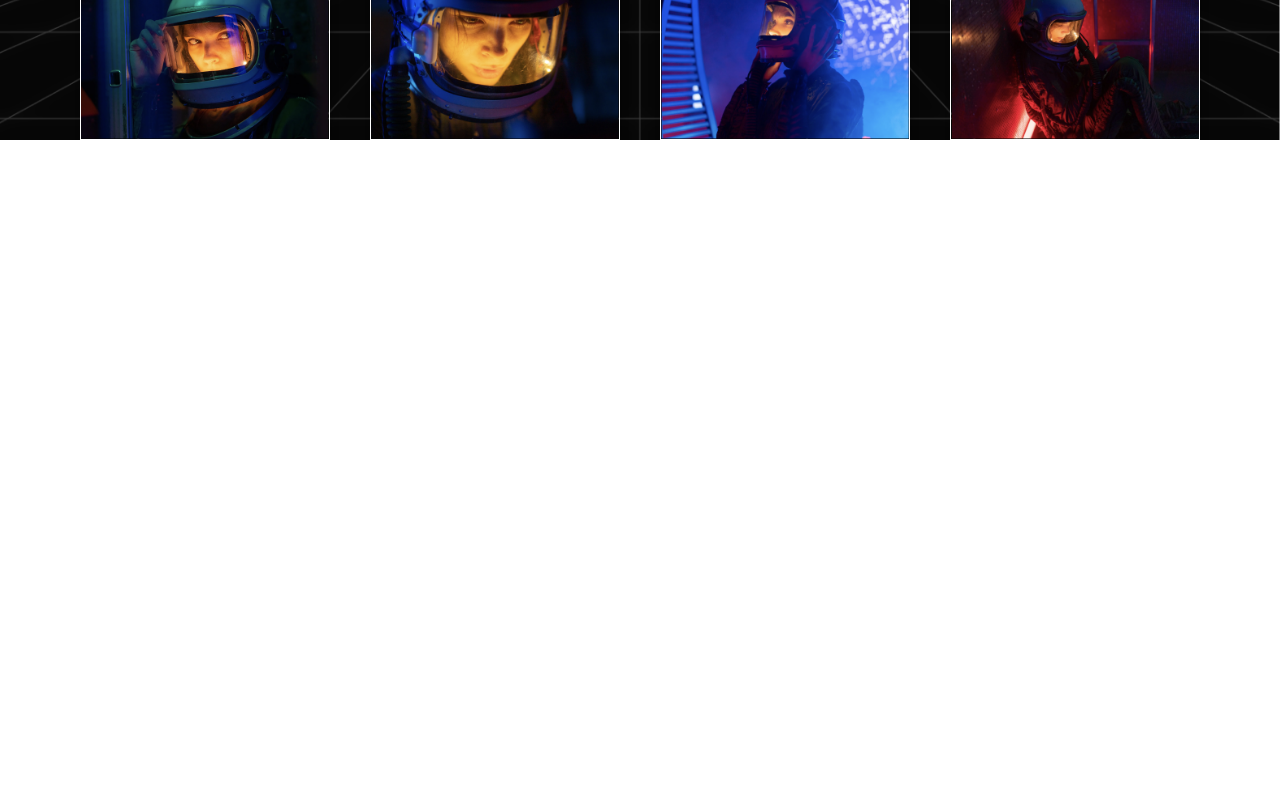
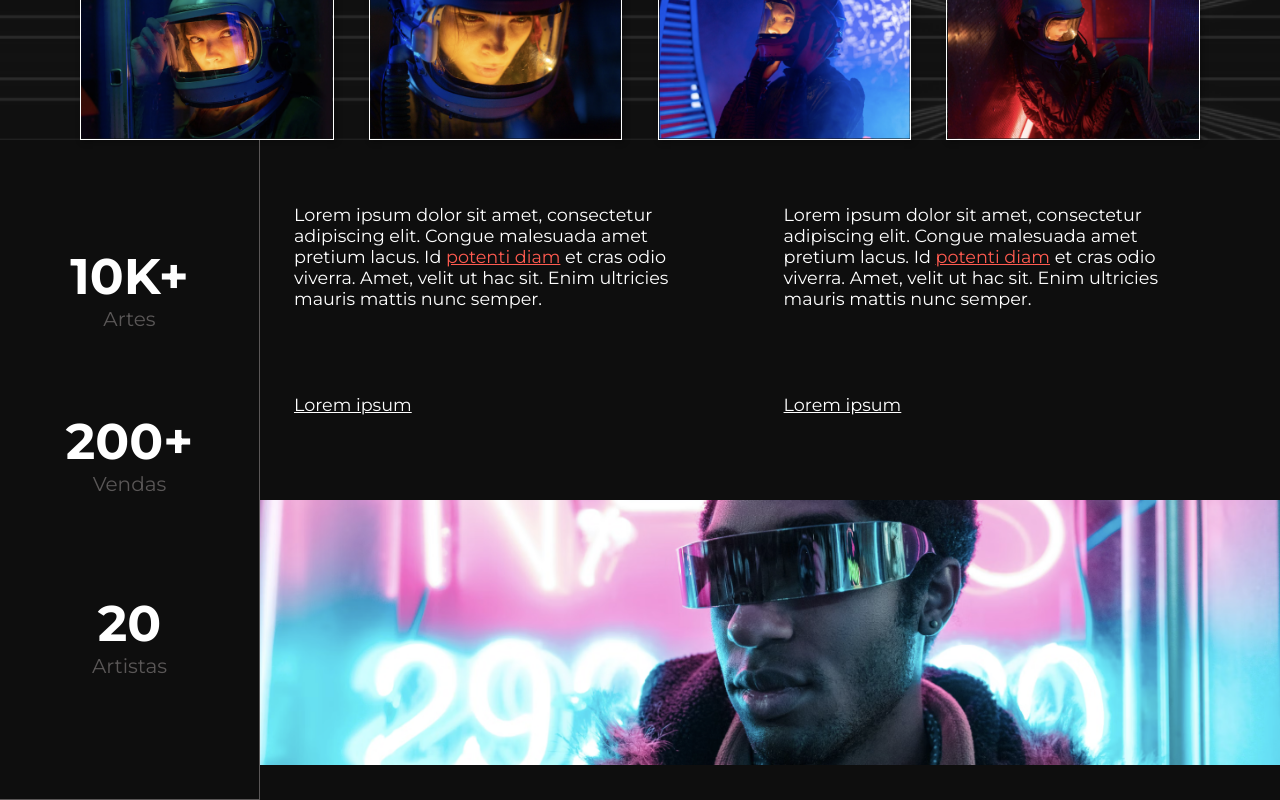
Before and after one commit to pedroviniciusn/Desafio_Rocket_NFTs, a React (Vite) app: page / in a window 1280 px wide. Shown: the part 684-1484 px from the top of the page. Before the commit the page ends 824 px from the top, so only its background shows below. Built offline with nearby package versions, Linux system fonts and the light colour scheme.

Commit message:
adicionando components

```diff
--- a/src/App.tsx
+++ b/src/App.tsx
@@ -1,5 +1,7 @@
+
+import AboutPage from './components/AboutPage'
 import Header  from './components/Header'
-import Home from './components/Header/home'
+import Home from './components/home'
 
 import GlobalStyles from './styles/GlobalStyles'
 
@@ -9,6 +11,7 @@ function App() {
     <>
       <Header/>
       <Home />
+      <AboutPage />
       <GlobalStyles />
     </>
   )
--- /dev/null
+++ b/src/components/AboutPage/index.tsx
@@ -0,0 +1,60 @@
+import { NumbersInformations } from "./numbersInformations/Numberinformations";
+
+import Banner from '../../assets/banner.png'
+
+import {Container, Content} from './styles'
+
+interface itemProps {
+    id: number;
+    name: string;
+    numbers: string;
+}
+
+export default function AboutPage() {
+    return (
+        <Container>
+            <Content>
+                <div className="numbersContent">
+                    {NumbersInformations.map((item: itemProps)  => {
+                        return (
+                            <div key={item.id} className="numbers">
+                                <span>
+                                <strong>
+                                {item.numbers}
+                                </strong>
+                                <br/>
+                                {item.name}
+                                </span>
+                            </div>
+                        )
+                    })}
+                </div>
+
+                <div className="informations">
+                    <div className="content">
+                        <div className="informationsContent">
+                            <p>
+                            Lorem ipsum dolor sit amet, consectetur adipiscing elit. Congue malesuada amet pretium lacus. Id <span>potenti diam</span> et cras odio   viverra. Amet, velit ut hac sit. Enim ultricies mauris mattis nunc semper.
+                            </p>
+
+                            <a href="#">
+                            Lorem ipsum
+                            </a>
+                        </div>
+                        <div className="informationsContent">
+                            <p>
+                            Lorem ipsum dolor sit amet, consectetur adipiscing elit. Congue malesuada amet pretium lacus. Id <span>potenti diam</span> et cras odio   viverra. Amet, velit ut hac sit. Enim ultricies mauris mattis nunc semper.
+                            </p>
+
+                            <a href="#">
+                            Lorem ipsum
+                            </a>
+                        </div>
+                    </div>
+                    <img src={Banner} alt='banner' className="banner"/>
+                </div>
+
+            </Content>
+        </Container>
+    )
+}
--- /dev/null
+++ b/src/components/AboutPage/numbersInformations/Numberinformations.ts
@@ -0,0 +1,18 @@
+
+export const NumbersInformations = [
+    {
+        id: Math.floor(Math.random() * 10),
+        name: 'Artes',
+        numbers: '10K+'
+    },
+    {
+        id: Math.floor(Math.random() * 10),
+        name: 'Vendas',
+        numbers: '200+'
+    },
+    {
+        id: Math.floor(Math.random() * 10),
+        name: 'Artistas',
+        numbers: '20'
+    },
+]
--- /dev/null
+++ b/src/components/AboutPage/styles.ts
@@ -0,0 +1,100 @@
+import styled from "styled-components";
+
+
+export const Container = styled.section`
+    background: var(--body-background);
+`
+
+export const Content = styled.div`
+    max-width: 1440px;
+    height: 660px;
+    display: flex;
+
+    margin: 0 auto;
+
+    .numbersContent {
+        width: 282px;
+
+
+        display: grid;
+        grid-template-columns: 1fr;
+        grid-template-rows: 1fr 1fr 1fr;
+        grid-gap: 5px;
+        justify-items: center;
+
+        padding: 3rem;
+        border-right: 1px solid var(--subtitle-color);
+        border-bottom: 1px solid var(--subtitle-color);
+
+
+        .numbers {
+            display: grid;
+            align-items: center;
+            text-align: center;
+            padding-bottom: 2rem;
+
+            &:first-child {
+            padding-top: 3rem;
+        }
+
+
+        &:last-child {
+            padding-bottom: 3rem;
+        }
+
+            span {
+                font-size: 20px;
+                color: var(--subtitle-color);
+
+                strong {
+                    font-size: 50px;
+                    color: var(--text-color);
+                }
+            }
+        }
+    }
+
+    .informations {
+        width: 1158px;
+
+        .content {
+            max-width: 952px;
+            margin: 0 auto;
+
+            display: flex;
+
+            .informationsContent {
+                width: 23.6rem;
+                height: 22.5rem;
+                display: grid;
+
+                padding: 4rem 0 0;
+
+                &:last-child {
+                margin-left: 7rem;
+
+                }
+
+                p {
+                    font-size: 1.1rem;
+                    span {
+                        color: var(--color-logo);
+                        text-decoration: underline;
+                        cursor: pointer;
+                    }
+                }
+
+                a {
+                    font-size: 1.1rem;
+                    text-decoration: underline;
+                }
+            }
+
+        }
+
+        .banner {
+            width: 100%;
+        }
+
+    }
+`
--- a/src/components/Header/home/index.tsx
+++ b/src/components/home/index.tsx
@@ -1,6 +1,6 @@
-import LogoExplorer from '../../../assets/badge.svg'
-import GrupoDeArtistas from '../../../assets/group-avarts.png'
-import {ImagesGallery} from './gallery/ImagesGallery'
+import LogoExplorer from '../../assets/badge.svg'
+import GrupoDeArtistas from '../../assets/group-avarts.png'
+import { ImagesGallery } from './gallery/ImagesGallery'
 import { Container } from './styles'
 
 interface itemProps {
--- a/src/components/Header/home/styles.ts
+++ b/src/components/home/styles.ts
@@ -55,13 +55,14 @@ export const Container = styled.section`
             padding-top: 5rem;
             display: grid;
             grid-template-columns: repeat(auto-fill, minmax(200px, 1fr));
-            grid-gap: 40px;
+            grid-gap: 35px;
             align-items: stretch;
 
             img {
                 border: 1px solid #FFFFFF;
                 box-shadow: 2px 2px 6px 0px  rgba(0,0,0,0.3);
                 max-width: 100%;
+
             }
         }
     }
```
Also changed, not shown: src/components/home/gallery/ImagesGallery.ts (renamed from src/components/Header/home/gallery/ImagesGallery.tsx, +8 -8 lines), src/components/Header/MenuItens/index.ts (renamed from src/components/Header/MenuItens/index.tsx).
